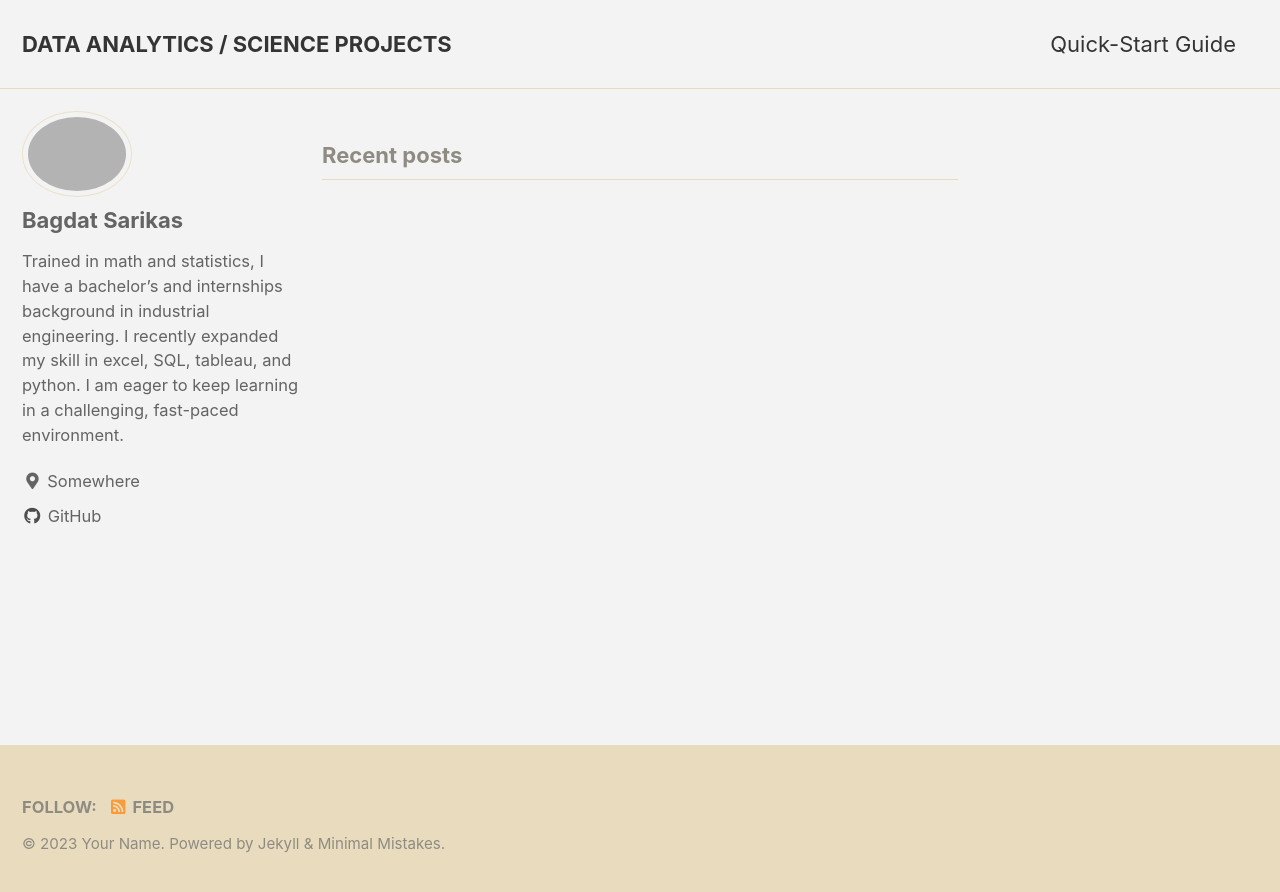
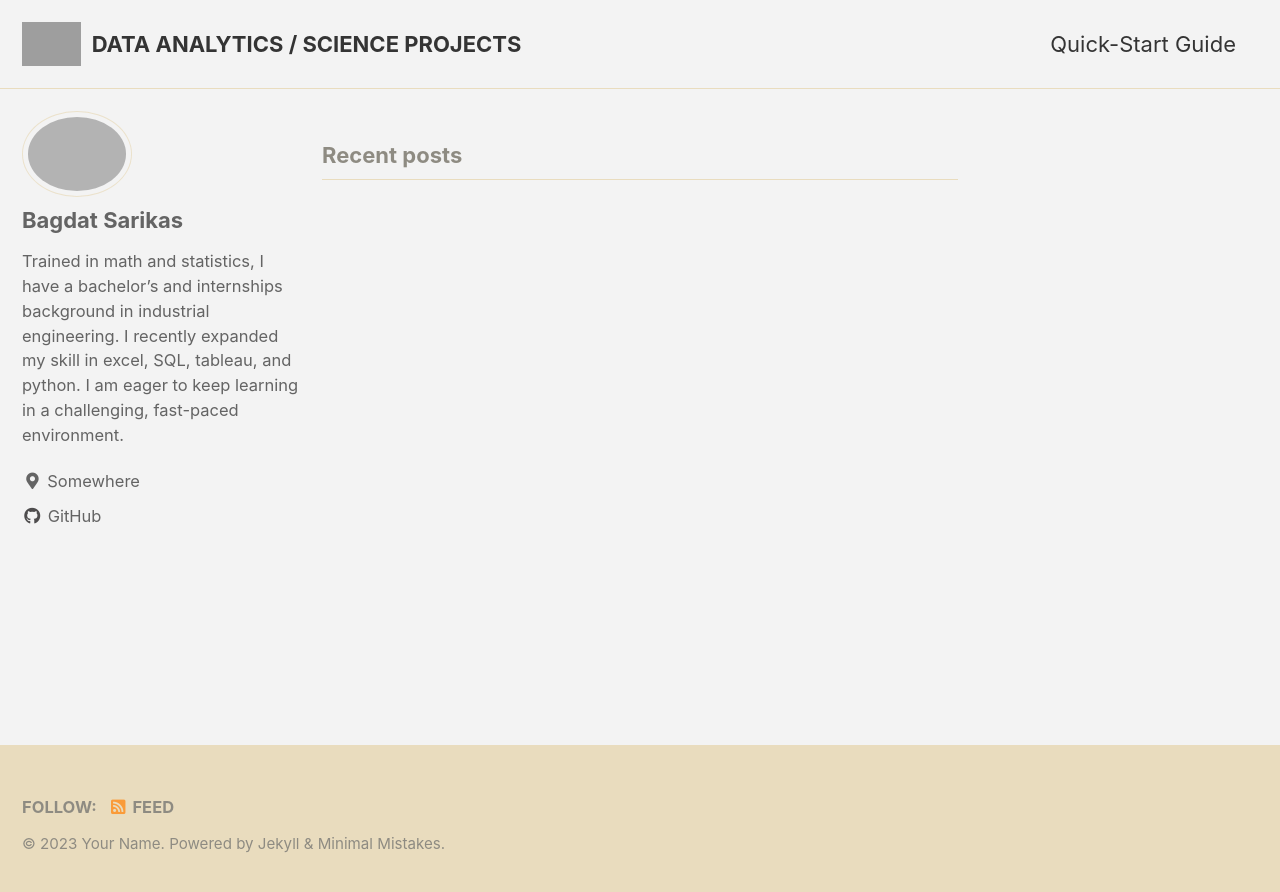
Before and after one commit to bagdatsarikas/bagdatsarikas.github.io, a Jekyll site: the page built from index.html, in a window 1280 px wide. Shown: the top 892 px of the page. Built offline with Jekyll 4.4.1, drawn with Linux system fonts in a browser that asks for light colours; cached includes are drawn as plain includes; the list of posts is cut into pages by our own code.

Commit message:
Update _config.yml

```diff
--- a/_config.yml
+++ b/_config.yml
@@ -25,7 +25,7 @@ url                      : # the base hostname & protocol for your site e.g. "ht
 baseurl                  : # the subpath of your site, e.g. "/blog"
 repository               : # GitHub username/repo-name e.g. "mmistakes/minimal-mistakes"
 teaser                   : # path of fallback teaser image, e.g. "/assets/images/500x300.png"
-logo                     : # path of logo image to display in the masthead, e.g. "/assets/images/88x88.png"
+logo                     : path of logo image to display in the masthead, e.g. "assets/113278394.jpeg"
 masthead_title           : # overrides the website title displayed in the masthead, use " " for no title
 # breadcrumbs            : false # true, false (default)
 words_per_minute         : 200
```
